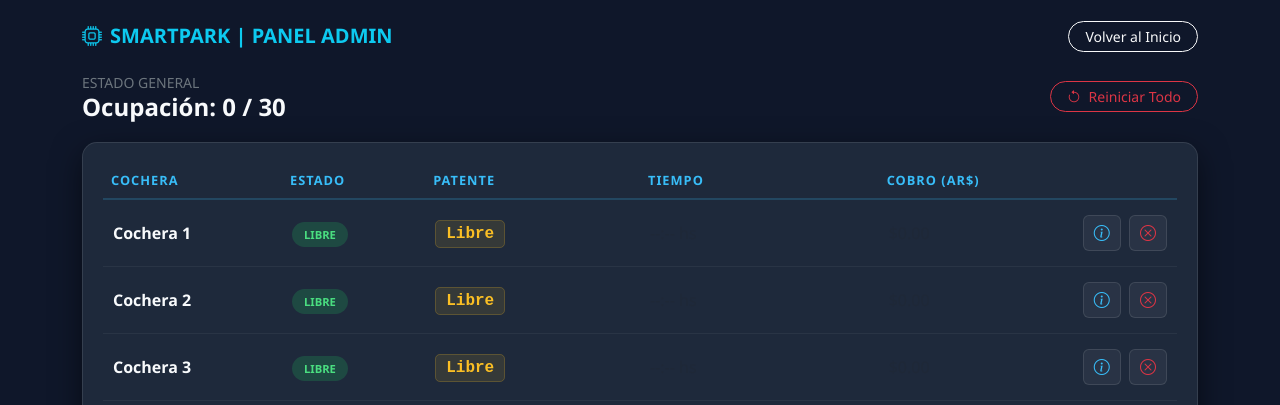
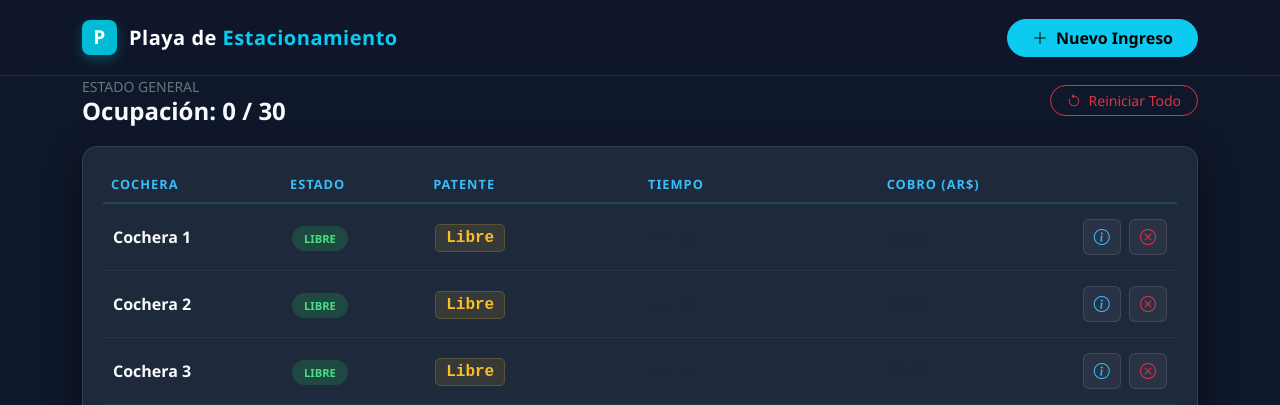
Before and after one commit to tomynaveda-design/PAGINA_WEB, a Flask app: template AppTallerMeca/Templates/admin.html in a window 1280 px wide. Shown: the top 405 px of the page. Run offline with Flask 3, Linux system fonts and the light colour scheme; the template is opened without the code that fills it, so the values that code supplies are empty; data comes from the database, SQL or seed files in the repository.

Commit message:
Commit 2

```diff
--- a/AppTallerMeca/Templates/admin.html
+++ b/AppTallerMeca/Templates/admin.html
@@ -3,7 +3,7 @@
 <head>
     <meta charset="UTF-8">
     <meta name="viewport" content="width=device-width, initial-scale=1.0">
-    <title>EstacionamientoClaudMaS | Panel DEV</title>
+    <title>Playa de Estacionamiento | Panel DEV</title>
     <link href="https://cdn.jsdelivr.net/npm/bootstrap@5.3.0/dist/css/bootstrap.min.css" rel="stylesheet">
     <link rel="stylesheet" href="https://cdn.jsdelivr.net/npm/bootstrap-icons@1.11.1/font/bootstrap-icons.css">
     <style>
@@ -98,12 +98,24 @@
 </head>
 <body>
 
-    <nav class="navbar navbar-dark p-3">
-        <div class="container">
-            <span class="navbar-brand fw-bold text-info">
-                <i class="bi bi-cpu me-2"></i>SMARTPARK | PANEL ADMIN
-            </span>
-            <a href="/" class="btn btn-outline-light btn-sm rounded-pill px-3">Volver al Inicio</a>
+   <!-- Navbar Reconstruida -->
+
+   <nav class="navbar navbar-expand-lg navbar-dark sticky-top" style="background: rgba(15, 23, 42, 0.8); backdrop-filter: blur(12px); border-bottom: 1px solid rgba(255, 255, 255, 0.1); padding: 15px 0;">
+    <div class="container">
+        <!-- Lado Izquierdo: Logo y Nombre -->
+        <a class="navbar-brand d-flex align-items-center" href="/" style="font-weight: 700; letter-spacing: 0.5px;">
+            <div style="background: #00bcd4; color: white; width: 35px; height: 35px; display: flex; align-items: center; justify-content: center; border-radius: 8px; margin-right: 12px; box-shadow: 0 4px 12px rgba(0, 188, 212, 0.3);">
+                <span style="font-size: 1.2rem;">P</span>
+            </div>
+            <span class="text-white" style="font-size: 1.25rem;">Playa de <span class="text-info">Estacionamiento</span></span>
+            </a>
+
+        <!-- Lado Derecho: Botón de Ingreso -->
+            <div class="ms-auto">
+                <a class="btn btn-info px-4 rounded-pill d-flex align-items-center shadow-sm" href="/registrar" style="font-weight: 600; transition: all 0.3s ease;">
+                    <i class="bi bi-plus-lg me-2"></i> Nuevo Ingreso
+                </a>
+            </div>
         </div>
     </nav>
 
--- a/AppTallerMeca/Templates/index.html
+++ b/AppTallerMeca/Templates/index.html
@@ -3,7 +3,7 @@
 <head>
     <meta charset="UTF-8">
     <meta name="viewport" content="width=device-width, initial-scale=1.0">
-    <title>EstacionamientoClaudMaS | Estacionamiento Autónomo</title>
+    <title>Playa de Estacionamiento | Estacionamiento Autónomo</title>
 
     <link href="https://cdn.jsdelivr.net/npm/bootstrap@5.3.0/dist/css/bootstrap.min.css" rel="stylesheet">
     <link rel="stylesheet" href="https://cdn.jsdelivr.net/npm/bootstrap-icons@1.11.1/font/bootstrap-icons.css">
--- a/AppTallerMeca/Templates/ingreso.html
+++ b/AppTallerMeca/Templates/ingreso.html
@@ -3,7 +3,7 @@
 <head>
     <meta charset="UTF-8">
     <meta name="viewport" content="width=device-width, initial-scale=1.0">
-    <title>EstacionamientoClaudMaS - Registro</title>
+    <title>Playa de Estacionamiento - Registro</title>
     <link href="https://cdn.jsdelivr.net/npm/bootstrap@5.3.0/dist/css/bootstrap.min.css" rel="stylesheet">
     <link rel="stylesheet" href="https://cdn.jsdelivr.net/npm/bootstrap-icons@1.11.1/font/bootstrap-icons.css">
     <style>
--- a/AppTallerMeca/app.py
+++ b/AppTallerMeca/app.py
@@ -11,7 +11,7 @@ app = Flask(__name__)
 app.secret_key = 'smartpark_2026_key' # Clave para mensajes flash
 
 # --- CONFIGURACIÓN DE BASE DE DATOS ---
-app.config['SQLALCHEMY_DATABASE_URI'] = 'mysql+pymysql://root:@localhost:3307/bde_tc'
+app.config['SQLALCHEMY_DATABASE_URI'] = 'mysql+pymysql://root:@localhost:3306/bde_tc'
 app.config['SQLALCHEMY_TRACK_MODIFICATIONS'] = False
 
 db.init_app(app)
--- a/AppTallerMeca/config/config.py
+++ b/AppTallerMeca/config/config.py
@@ -2,7 +2,7 @@ import os
 
 class Config:
     # Ruta con el puerto 3307 de tu XAMPP
-    SQLALCHEMY_DATABASE_URI = os.getenv('DATABASE_URL') or 'mysql+pymysql://root:@localhost:3307/bde_tc'
+    SQLALCHEMY_DATABASE_URI = os.getenv('DATABASE_URL') or 'mysql+pymysql://root:@localhost:3306/bde_tc'
 
     # Desactivar el rastreo de modificaciones para mejorar el rendimiento
     SQLALCHEMY_TRACK_MODIFICATIONS = False
```
